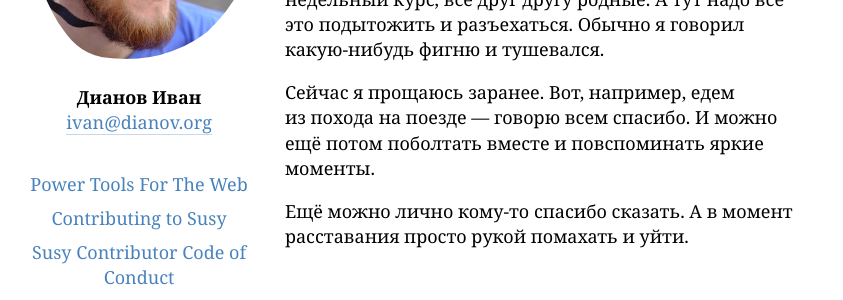
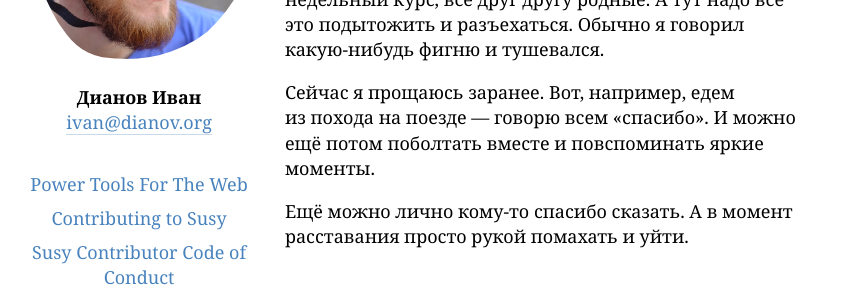
Before and after one commit to illus0r/dianov.org, a Jekyll site: the page built from _posts/2016-10-14-parting.md, in a window 1280 px wide. Shown: the part 217-517 px from the top of the page, without its empty margins (228-1071 px from the left). Built offline with Jekyll 4.4.1, drawn with Linux system fonts in a browser that asks for light colours.

```diff
--- a/_posts/2016-10-14-parting.md
+++ b/_posts/2016-10-14-parting.md
@@ -5,6 +5,6 @@ title: Правильное расставание
 ---
 Неловко прощаться иногда. Например, какой-нибудь недельный курс, все друг другу родные. А тут надо всё это подытожить и разъехаться. Обычно я говорил какую-нибудь фигню и тушевался.
 
-Сейчас я прощаюсь заранее. Вот, например, едем из похода на поезде — говорю всем спасибо. И можно ещё потом поболтать вместе и повспоминать яркие моменты.
+Сейчас я прощаюсь заранее. Вот, например, едем из похода на поезде — говорю всем «спасибо». И можно ещё потом поболтать вместе и повспоминать яркие моменты.
 
 Ещё можно лично кому-то спасибо сказать. А в момент расставания просто рукой помахать и уйти.
```
